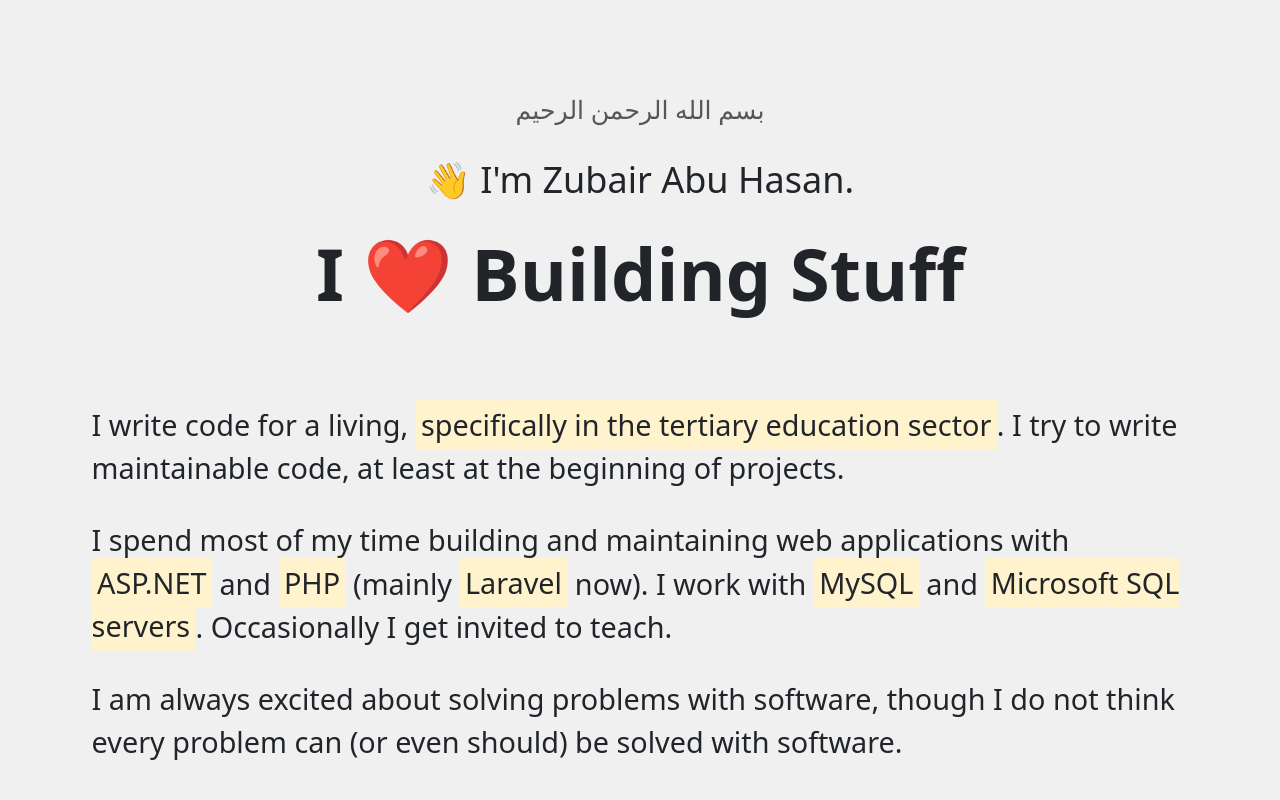
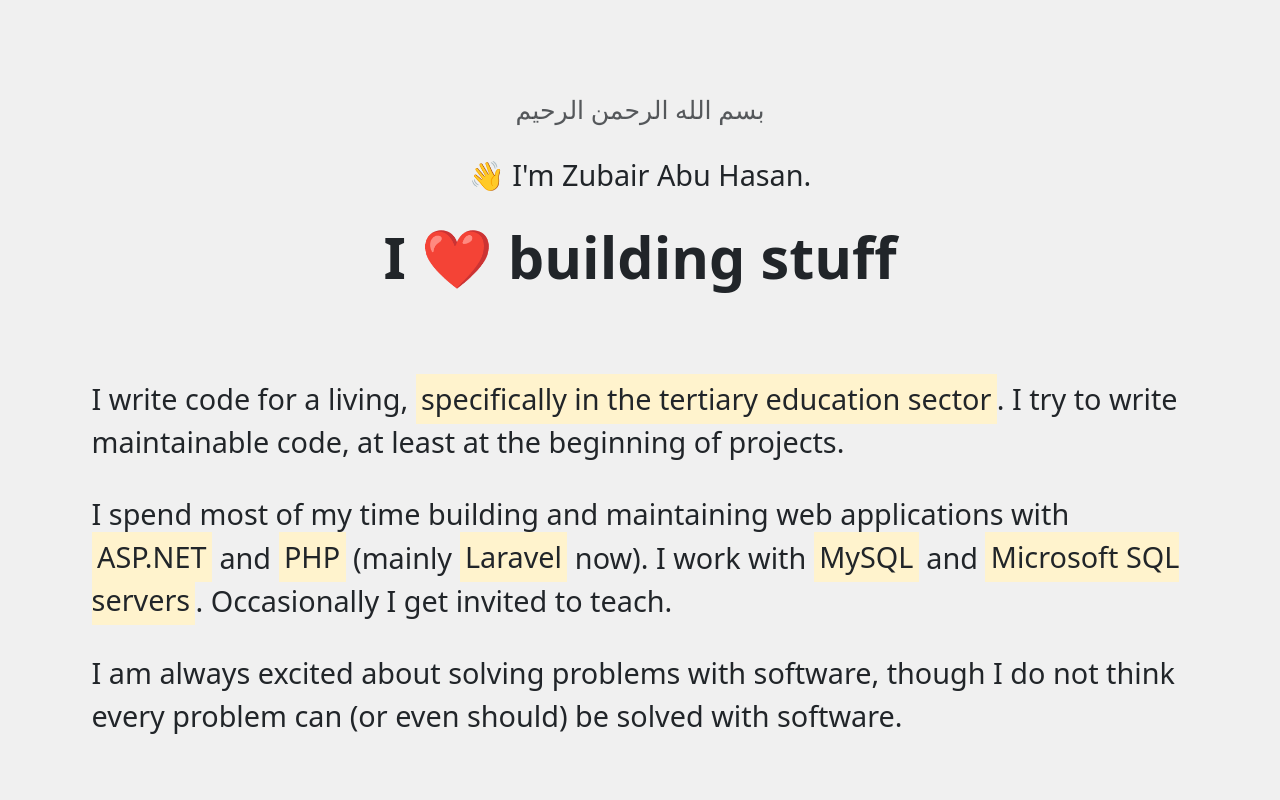
Before and after one commit to 3ub41r/3ub41r.github.io, a plain HTML site: page index.html in a window 1280 px wide. Shown: the top 800 px of the page. Drawn offline with nearby package versions, Linux system fonts and the light colour scheme.

Commit message:
Amend stuff

```diff
--- a/index.html
+++ b/index.html
@@ -20,9 +20,9 @@
             <small class="text-muted">
                 بسم الله الرحمن الرحيم
             </small>
-            <h5 class="my-3">👋 I'm Zubair Abu Hasan.</h5>
-            <h1 class="fw-bold my-3">
-                I ❤️ Building Stuff
+            <h6 class="my-3">👋 I'm Zubair Abu Hasan.</h6>
+            <h1 class="fw-bold my-3 h2">
+                I ❤️ building stuff
             </h1>
         </div>
 
@@ -49,7 +49,7 @@
             A system for Quran & Arabic classes to better manage their students and teachers.
         </p>
 
-        <img src="https://mudeer.my/images/hero.png" alt="mudeer" class="img-fluid rounded shadow my-4">
+        <img src="https://mudeer.my/images/hero.png" alt="mudeer" class="img-fluid rounded shadow mt-4">
     </div>
 
     <div class="py-5 shadow-lg" style="background-color: #FAD02C;">
```
